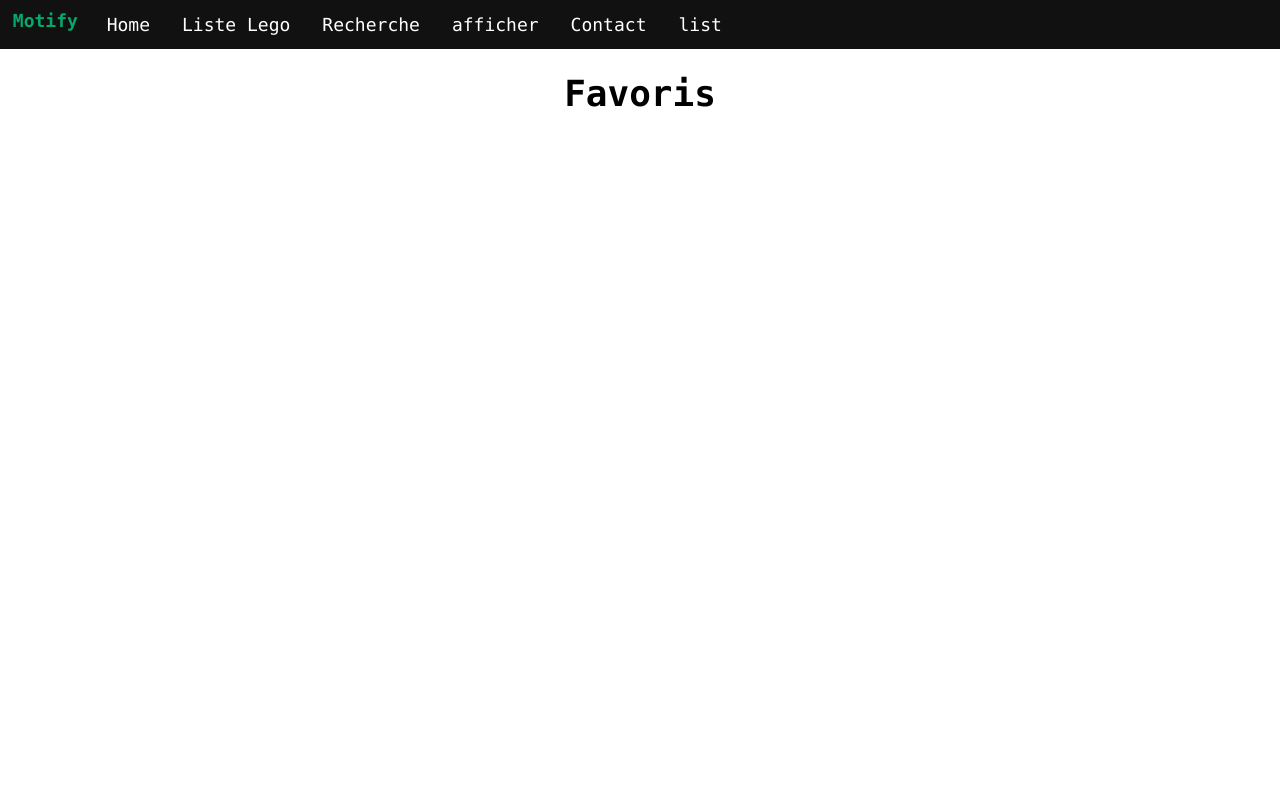
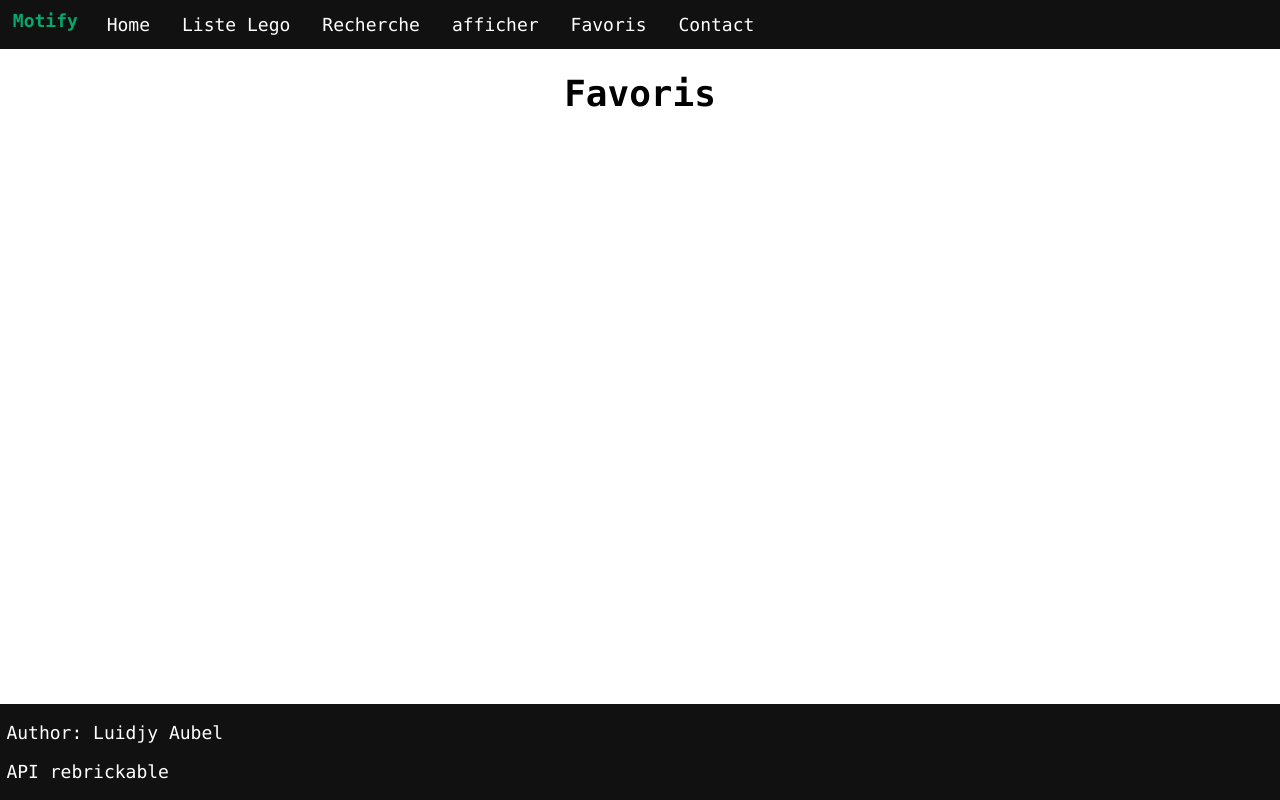
Before and after one commit to LuidjyAubel/React-app, a React (Create React App) app: page /book in a window 1280 px wide. Built offline with nearby package versions, Linux system fonts and the light colour scheme.

Commit message:
feat: favoris FINI

```diff
--- a/src/App.js
+++ b/src/App.js
@@ -21,8 +21,8 @@ function App() {
         <Route path='legolist' element={<LegoList/>}/>
         <Route path='test' element={<Test/>}/>
         <Route path='afficher' element={<Afficher/>}/>
+        <Route path='book' element={<Book/>}/>
         <Route path='contact' element={<Contact/>}/>
-        <Route path='book' element={<Book/>}/>
         <Route path='*' element={<NoPage/>}/>
         </Route>
       </Routes>
--- a/src/pages/Bookmark.js
+++ b/src/pages/Bookmark.js
@@ -4,12 +4,12 @@ import { useState, useEffect } from "react";
 import { useSelector, useDispatch } from 'react-redux'
 import { addFavorite, removeFavorite } from '../features/favorites';
 
-function Book (){
+function Book() {
   const [inputVal, setVal] = useState([]);
 
   const favorites = useSelector((state) => state.favorites.value);
   const dispatch = useDispatch();
-  const test = favorites.map(item => ({nom: item}))
+  const test = favorites.map(item => ({ nom: item }))
   console.log(test);
   return (
     <div className="Principal">
@@ -24,6 +24,10 @@ console.log(test);
           </div>
         ))}
       </div>
+      <footer>
+        <p>Author: Luidjy Aubel</p>
+        <p>API rebrickable</p>
+      </footer>
     </div>
   );
 };
--- a/src/pages/Layout.js
+++ b/src/pages/Layout.js
@@ -20,10 +20,10 @@ function Layout(){
             <Link to="/afficher">afficher</Link>
           </li>
           <li>
-            <Link to="/contact">Contact</Link>
+            <Link to="/book">Favoris</Link>
           </li>
           <li>
-            <Link to="/book">list</Link>
+            <Link to="/contact">Contact</Link>
           </li>
         </ul>
       </nav>
```
Lines whose indentation alone changed are shown as unchanged.
